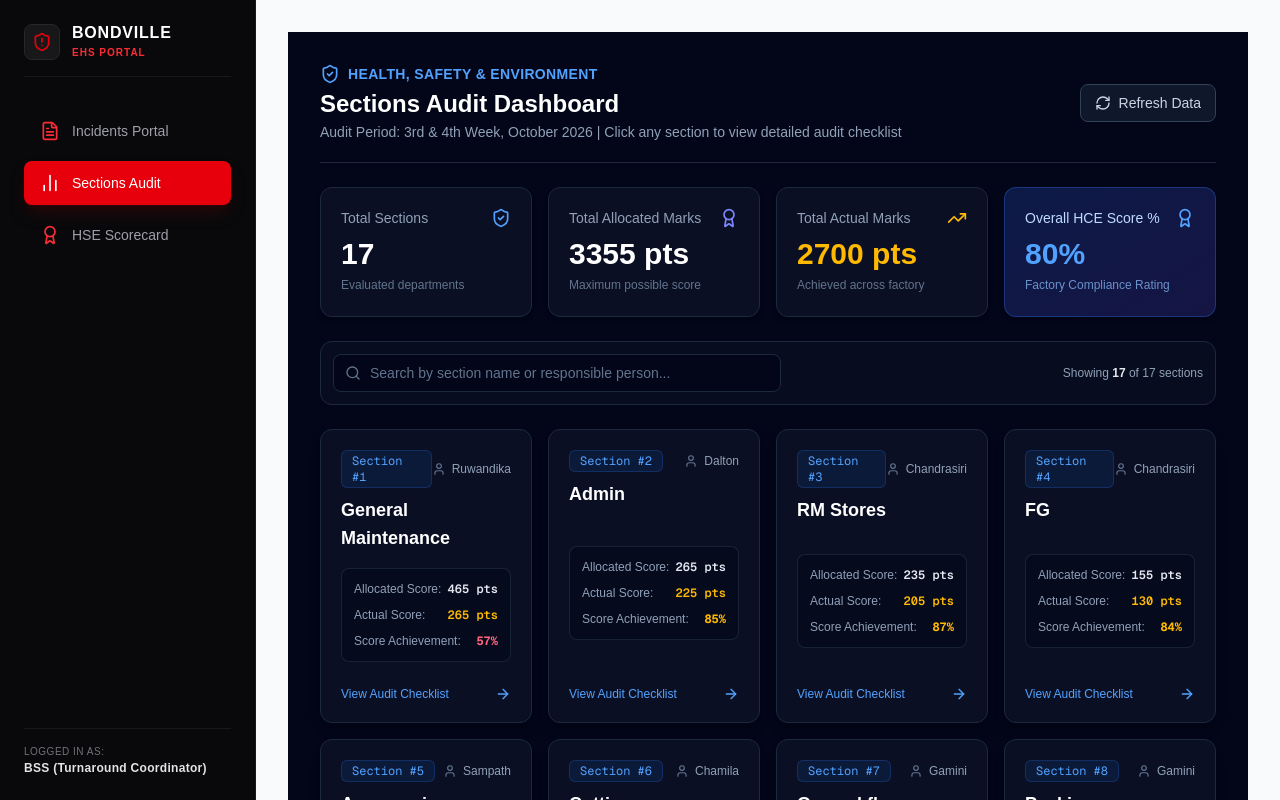
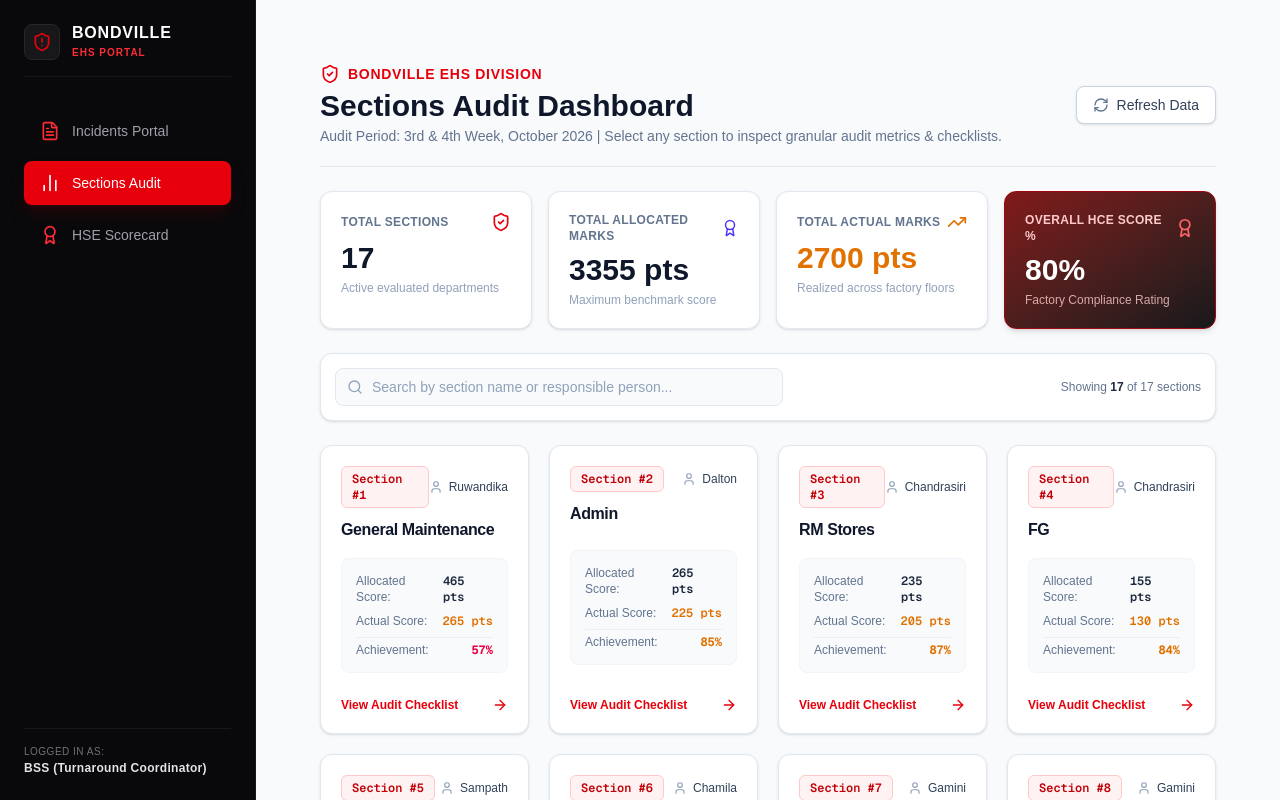
Before and after one commit to SathsaraniBS/EHS-Incident-App, a Next.js app in the folder admin-dashboard/: page /sections in a window 1280 px wide. Built offline with nearby package versions, Linux system fonts and the light colour scheme.

Commit message:
Refactor Sections Audit Page: Update styling, improve layout, and enhance accessibility features

```diff
--- a/admin-dashboard/src/app/sections/page.tsx
+++ b/admin-dashboard/src/app/sections/page.tsx
@@ -57,89 +57,89 @@ export default function SectionsAuditPage() {
   const overallPct = Math.round((totalActual / totalAllocated) * 100);
 
   return (
-    <div className="w-full min-h-screen bg-slate-950 text-slate-100 p-4 lg:p-8 space-y-6 overflow-x-hidden">
+    <div className="w-full min-h-screen bg-slate-50 text-slate-900 p-4 lg:p-8 space-y-6 overflow-x-hidden">
       {/* Header */}
-      <div className="flex flex-col md:flex-row md:items-center md:justify-between gap-4 border-b border-slate-800 pb-5">
+      <div className="flex flex-col md:flex-row md:items-center md:justify-between gap-4 border-b border-slate-200 pb-5">
         <div>
-          <div className="flex items-center gap-2 text-blue-400 text-xs sm:text-sm font-semibold tracking-wide uppercase">
+          <div className="flex items-center gap-2 text-red-600 text-xs sm:text-sm font-semibold tracking-wider uppercase">
             <ShieldCheck className="w-4 h-4 sm:w-5 sm:h-5" />
-            <span>Health, Safety & Environment</span>
+            <span>Bondville EHS Division</span>
           </div>
-          <h1 className="text-xl sm:text-2xl font-bold text-white mt-1">
+          <h1 className="text-2xl sm:text-3xl font-bold text-slate-900 mt-1">
             Sections Audit Dashboard
           </h1>
-          <p className="text-slate-400 text-xs sm:text-sm mt-0.5">
-            Audit Period: 3rd & 4th Week, October 2026 | Click any section to view detailed audit checklist
+          <p className="text-slate-500 text-xs sm:text-sm mt-0.5">
+            Audit Period: 3rd & 4th Week, October 2026 | Select any section to inspect granular audit metrics & checklists.
           </p>
         </div>
 
         <button
           onClick={() => window.location.reload()}
-          className="flex items-center gap-2 px-3.5 py-2 bg-slate-900 hover:bg-slate-800 border border-slate-700 rounded-lg text-xs sm:text-sm text-slate-300 transition self-start md:self-auto"
+          className="flex items-center gap-2 px-4 py-2 bg-white hover:bg-slate-100 border border-slate-300 rounded-lg text-xs sm:text-sm font-medium text-slate-700 shadow-sm transition self-start md:self-auto"
         >
-          <RefreshCw className="w-4 h-4" />
+          <RefreshCw className="w-4 h-4 text-slate-500" />
           <span>Refresh Data</span>
         </button>
       </div>
 
       {/* Summary KPI Cards */}
       <div className="grid grid-cols-1 sm:grid-cols-2 lg:grid-cols-4 gap-4">
-        <div className="bg-slate-900/60 border border-slate-800 rounded-xl p-4 sm:p-5 shadow-md">
-          <div className="flex items-center justify-between text-slate-400 text-xs sm:text-sm">
+        <div className="bg-white border border-slate-200 rounded-xl p-5 shadow-sm hover:shadow-md transition">
+          <div className="flex items-center justify-between text-slate-500 text-xs font-semibold uppercase tracking-wide">
             <span>Total Sections</span>
-            <ShieldCheck className="w-4 h-4 sm:w-5 sm:h-5 text-blue-400" />
+            <ShieldCheck className="w-5 h-5 text-red-600" />
           </div>
-          <p className="text-2xl sm:text-3xl font-bold text-white mt-2">{sections.length}</p>
-          <span className="text-[11px] sm:text-xs text-slate-500">Evaluated departments</span>
+          <p className="text-3xl font-extrabold text-slate-900 mt-2">{sections.length}</p>
+          <span className="text-xs text-slate-400 mt-1 block">Active evaluated departments</span>
         </div>
 
-        <div className="bg-slate-900/60 border border-slate-800 rounded-xl p-4 sm:p-5 shadow-md">
-          <div className="flex items-center justify-between text-slate-400 text-xs sm:text-sm">
+        <div className="bg-white border border-slate-200 rounded-xl p-5 shadow-sm hover:shadow-md transition">
+          <div className="flex items-center justify-between text-slate-500 text-xs font-semibold uppercase tracking-wide">
             <span>Total Allocated Marks</span>
-            <Award className="w-4 h-4 sm:w-5 sm:h-5 text-indigo-400" />
+            <Award className="w-5 h-5 text-indigo-600" />
           </div>
-          <p className="text-2xl sm:text-3xl font-bold text-white mt-2">{totalAllocated} pts</p>
-          <span className="text-[11px] sm:text-xs text-slate-500">Maximum possible score</span>
+          <p className="text-3xl font-extrabold text-slate-900 mt-2">{totalAllocated} pts</p>
+          <span className="text-xs text-slate-400 mt-1 block">Maximum benchmark score</span>
         </div>
 
-        <div className="bg-slate-900/60 border border-slate-800 rounded-xl p-4 sm:p-5 shadow-md">
-          <div className="flex items-center justify-between text-slate-400 text-xs sm:text-sm">
+        <div className="bg-white border border-slate-200 rounded-xl p-5 shadow-sm hover:shadow-md transition">
+          <div className="flex items-center justify-between text-slate-500 text-xs font-semibold uppercase tracking-wide">
             <span>Total Actual Marks</span>
-            <TrendingUp className="w-4 h-4 sm:w-5 sm:h-5 text-amber-400" />
+            <TrendingUp className="w-5 h-5 text-amber-600" />
           </div>
-          <p className="text-2xl sm:text-3xl font-bold text-amber-400 mt-2">{totalActual} pts</p>
-          <span className="text-[11px] sm:text-xs text-slate-500">Achieved across factory</span>
+          <p className="text-3xl font-extrabold text-amber-600 mt-2">{totalActual} pts</p>
+          <span className="text-xs text-slate-400 mt-1 block">Realized across factory floors</span>
         </div>
 
-        <div className="bg-gradient-to-br from-blue-900/40 to-indigo-900/40 border border-blue-500/30 rounded-xl p-4 sm:p-5 shadow-md">
-          <div className="flex items-center justify-between text-blue-200 text-xs sm:text-sm">
+        <div className="bg-gradient-to-br from-red-900 to-zinc-900 border border-red-800 rounded-xl p-5 shadow-md text-white">
+          <div className="flex items-center justify-between text-red-200 text-xs font-semibold uppercase tracking-wide">
             <span>Overall HCE Score %</span>
-            <Award className="w-4 h-4 sm:w-5 sm:h-5 text-blue-400" />
+            <Award className="w-5 h-5 text-red-400" />
           </div>
-          <p className="text-2xl sm:text-3xl font-extrabold text-blue-400 mt-2">{overallPct}%</p>
-          <span className="text-[11px] sm:text-xs text-blue-300/70">Factory Compliance Rating</span>
+          <p className="text-3xl font-extrabold text-white mt-2">{overallPct}%</p>
+          <span className="text-xs text-red-200/80 mt-1 block">Factory Compliance Rating</span>
         </div>
       </div>
 
       {/* Search Bar */}
-      <div className="flex items-center justify-between gap-4 bg-slate-900/40 p-3 rounded-xl border border-slate-800">
+      <div className="flex items-center justify-between gap-4 bg-white p-3.5 rounded-xl border border-slate-200 shadow-sm">
         <div className="relative w-full sm:max-w-md">
-          <Search className="w-4 h-4 absolute left-3 top-1/2 -translate-y-1/2 text-slate-500" />
+          <Search className="w-4 h-4 absolute left-3 top-1/2 -translate-y-1/2 text-slate-400" />
           <input
             type="text"
             placeholder="Search by section name or responsible person..."
             value={searchTerm}
             onChange={(e) => setSearchTerm(e.target.value)}
-            className="w-full bg-slate-950 border border-slate-800 rounded-lg pl-9 pr-4 py-2 text-xs sm:text-sm text-slate-200 placeholder-slate-500 focus:outline-none focus:border-blue-500 transition"
+            className="w-full bg-slate-50 border border-slate-200 rounded-lg pl-9 pr-4 py-2 text-xs sm:text-sm text-slate-800 placeholder-slate-400 focus:outline-none focus:border-red-500 focus:ring-1 focus:ring-red-500 transition"
           />
         </div>
-        <div className="text-xs text-slate-400 hidden sm:block">
-          Showing <span className="font-semibold text-slate-200">{filteredSections.length}</span> of {sections.length} sections
+        <div className="text-xs font-medium text-slate-500 hidden sm:block">
+          Showing <span className="font-bold text-slate-800">{filteredSections.length}</span> of {sections.length} sections
         </div>
       </div>
 
       {/* Sections Grid Cards */}
-      <div className="grid grid-cols-1 sm:grid-cols-2 lg:grid-cols-3 xl:grid-cols-4 gap-4">
+      <div className="grid grid-cols-1 sm:grid-cols-2 lg:grid-cols-3 xl:grid-cols-4 gap-5">
         {filteredSections.map((sec) => {
           const sectionPct = Math.round((sec.actualScore / sec.allocatedScore) * 100);
 
@@ -147,46 +147,46 @@ export default function SectionsAuditPage() {
             <Link
               key={sec.id}
               href={`/sections/${sec.slug}`}
-              className="group bg-slate-900/60 hover:bg-slate-900 border border-slate-800 hover:border-blue-500/50 rounded-xl p-5 transition-all duration-300 shadow-lg flex flex-col justify-between space-y-4"
+              className="group bg-white hover:border-red-500/60 border border-slate-200 rounded-xl p-5 transition-all duration-300 shadow-sm hover:shadow-xl flex flex-col justify-between space-y-4"
             >
               {/* Card Header */}
-              <div className="space-y-2">
+              <div className="space-y-2.5">
                 <div className="flex items-center justify-between">
-                  <span className="text-xs font-mono px-2.5 py-0.5 rounded-md bg-blue-500/10 text-blue-400 border border-blue-500/20">
+                  <span className="text-xs font-mono font-semibold px-2.5 py-1 rounded-md bg-red-50 text-red-700 border border-red-200">
                     Section #{sec.id}
                   </span>
-                  <div className="flex items-center gap-1.5 text-xs text-slate-400">
-                    <User className="w-3.5 h-3.5 text-slate-500" />
-                    <span>{sec.responsible}</span>
+                  <div className="flex items-center gap-1.5 text-xs text-slate-500">
+                    <User className="w-3.5 h-3.5 text-slate-400" />
+                    <span className="font-medium text-slate-700">{sec.responsible}</span>
                   </div>
                 </div>
-                <h3 className="text-lg font-bold text-white group-hover:text-blue-400 transition">
+                <h3 className="text-base font-bold text-slate-900 group-hover:text-red-600 transition tracking-tight">
                   {sec.name}
                 </h3>
               </div>
 
-              {/* Card Metrics */}
-              <div className="space-y-2.5 bg-slate-950/50 p-3 rounded-lg border border-slate-800/80">
+              {/* Card Metrics Box */}
+              <div className="space-y-2 bg-slate-50 p-3.5 rounded-lg border border-slate-100">
                 <div className="flex justify-between text-xs">
-                  <span className="text-slate-400">Allocated Score:</span>
-                  <span className="font-mono font-semibold text-slate-200">{sec.allocatedScore} pts</span>
+                  <span className="text-slate-500">Allocated Score:</span>
+                  <span className="font-mono font-semibold text-slate-800">{sec.allocatedScore} pts</span>
                 </div>
                 <div className="flex justify-between text-xs">
-                  <span className="text-slate-400">Actual Score:</span>
-                  <span className="font-mono font-semibold text-amber-400">{sec.actualScore} pts</span>
+                  <span className="text-slate-500">Actual Score:</span>
+                  <span className="font-mono font-semibold text-amber-600">{sec.actualScore} pts</span>
                 </div>
-                <div className="flex justify-between text-xs">
-                  <span className="text-slate-400">Score Achievement:</span>
-                  <span className={`font-mono font-bold ${sectionPct >= 90 ? 'text-emerald-400' : sectionPct >= 75 ? 'text-amber-400' : 'text-rose-400'}`}>
+                <div className="flex justify-between text-xs pt-1 border-t border-slate-200/60">
+                  <span className="text-slate-500 font-medium">Achievement:</span>
+                  <span className={`font-mono font-bold ${sectionPct >= 90 ? 'text-emerald-600' : sectionPct >= 75 ? 'text-amber-600' : 'text-rose-600'}`}>
                     {sectionPct}%
                   </span>
                 </div>
               </div>
 
               {/* Action Footer */}
-              <div className="pt-2 flex items-center justify-between text-xs font-medium text-blue-400 group-hover:text-blue-300">
+              <div className="pt-2 flex items-center justify-between text-xs font-semibold text-red-600 group-hover:text-red-700">
                 <span>View Audit Checklist</span>
-                <ArrowRight className="w-4 h-4 group-hover:translate-x-1 transition-transform" />
+                <ArrowRight className="w-4 h-4 group-hover:translate-x-1.5 transition-transform" />
               </div>
             </Link>
           );
```
